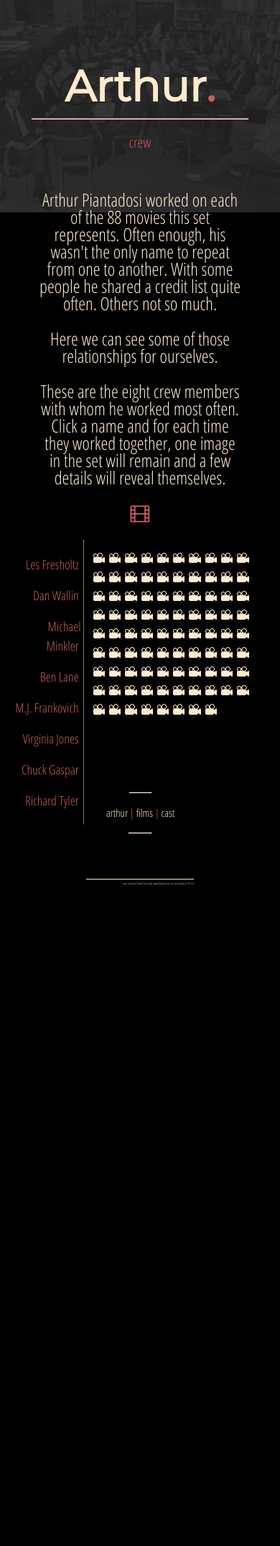
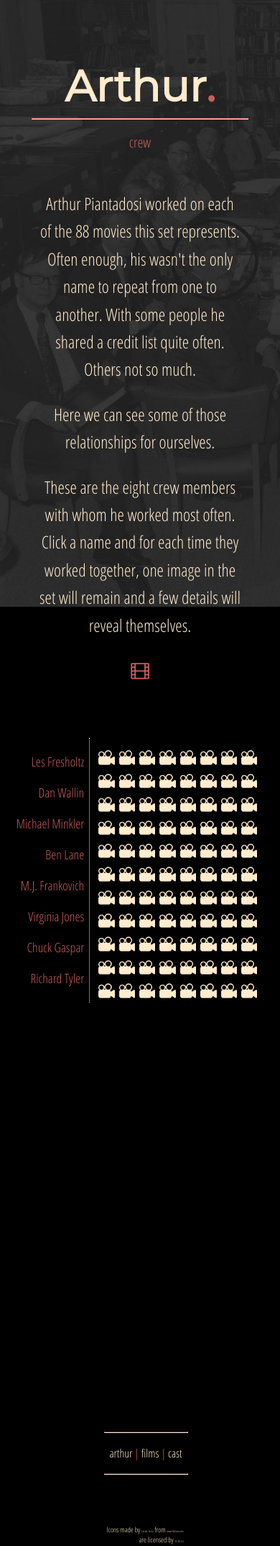
Before and after one commit to thejqs/doe, a Django app: page /crew/ in a window 390 px wide. Shown: the whole page at 72% size. Before the commit the page ends 1230 px from the top, so only its background shows below. Run offline with Django 3.2, Linux system fonts and the light colour scheme; some libraries are stand-ins or nearby versions.

Commit message:
rewrote media queries for new styles

```diff
--- a/main/static/css/crew.css
+++ b/main/static/css/crew.css
@@ -15,13 +15,17 @@ body {
 
 .crew-text {
     color: #FFEBCD;
-    width: 50%;
+    width: 55%;
     display: block;
     text-align: center;
-    font-size: 25px;
+    font-size: 150%;
     font-family: "Open Sans Condensed", sans-serif;
     margin: auto;
     margin-bottom: 6%;
+}
+
+.crew-text p {
+    line-height: 160%;
 }
 
 .camera-set {
@@ -119,6 +119,33 @@ body {
     font-size: 15px;
 }
 
+.arthur-choice-crew {
+    margin-left: 35%;
+    margin-top: 55%;
+    padding-bottom: 2%;
+    text-align: center;
+    color: #CD5C5C;
+    font-family: "Open Sans Condensed", "Arial Narrow", sans-serif;
+    width: 30%;
+    position: absolute;
+}
+
+.footer-crew {
+    font-family: "Open Sans Condensed", "Arial Narrow", sans-serif;
+    font-size: 10px;
+    width: 95%;
+    text-align: right;
+    color: #FFEBCD;
+    bottom: -100%;
+    padding-bottom: 2px;
+    position: absolute;
+}
+
+.footer-link {
+    text-decoration: none;
+    color: #FFEBCD;
+}
+
 /*.of-note-black {
     text-decoration: none;
     color: #CD5C5C;
@@ -201,47 +292,93 @@ body {
 
     .crew-text {
         width: 80%;
+        margin-bottom: 10%;
     }
 
     .crew-name {
-        font-size: 18px;
+        font-size: 110%;
     }
 
     .crew-name-black {
-        font-size: 18px;
+        font-size: 110%;
     }
 
     .crew-name:hover {
-        font-size: 18px;
+        font-size: 110%;
+    }
+
+    .arthur-choice-crew {
+        margin-top: 110%;
     }
 
     body {
         background-size: 235%;
     }
+
 }
+
+@media only screen and (min-width: 421px) and (max-width: 589px) {
+
+    .camera-set img {
+        width: 8%;
+    }
+
+    .camera-set {
+        width: 65%;
+    }
+
+    .crew-name {
+        font-size: 110%;
+    }
+
+    .crew-name-black {
+        font-size: 110%;
+    }
+
+    .crew-name:hover {
+        font-size: 110%;
+    }
+
+    .arthur-choice-crew {
+        margin-top: 225%;
+        margin-bottom: 5%;
+    }
+
+    body {
+        background-size: 250%;
+    }
+
+    .crew-coworkers {
+        margin-right: .5%;
+        width: 25%;
+        margin-left: 2%;
+    }
+
+}
+
 
 @media only screen and (min-width: 320px) and (max-width: 420px) {
 
     .crew-text {
         width: 75%;
+        margin-bottom: 20%;
     }
 
 
     .camera-set {
-        width: 65%;
+        width: 63%;
         margin-bottom: 25%;
     }
 
-
- /*   .camera-set img {
-        height: 23px;
-    }*/
+    .camera-set img {
+        width: 9.5%;
+    }
 
 
     .crew-coworkers {
         /*border: 1px solid blue;*/
-        margin-left: 2%;
-        width: 25%;
+        margin-left: 1%;
+        width: 28%;
     }
 
     .crew-name {
@@ -267,12 +404,13 @@ body {
         font-size: 12px
     }
 
-/*    .of-note {
-        font-size: 15px;
+    .arthur-choice-crew {
+        margin-top: 245%;
     }
 
-    .coworker-of-note {
-        font-size: 10px;
-    }*/
+    body {
+        background-size: 300%;
+    }
+
 
 }
--- a/main/static/css/doe_backup.css
+++ b/main/static/css/doe_backup.css
@@ -70,25 +70,26 @@ p {
     margin: auto;
 }
 
+.doe-text p {
+    line-height: 150%;
+}
+
 span {
     display: inline-block;
     text-align: center;
     color: #CD5C5C;
 }
 
-.footer {
+/*.footer {
     font-family: "Open Sans Condensed", "Arial Narrow", sans-serif;
     font-size: 10px;
-    width: 40%;
+    width: 95%;
     text-align: right;
-    margin-left: 30%;
     color: #FFEBCD;
+    bottom: -100%;
     padding-bottom: 2px;
-    line-height: 12px;
-    bottom: 0;
-    border-top: 1px solid #FFEBCD;
-    position: relative;
-}
+    position: absolute;
+}*/
 
 .footer-link {
     text-decoration: none;
@@ -102,7 +103,7 @@ span {
     }
 
     .doe-text {
-        width: 65%;
+        width: 60%;
     }
 
 }
--- a/main/static/css/movies.css
+++ b/main/static/css/movies.css
@@ -21,11 +21,6 @@ ul li:before {
 .movie-details {
     display: none;
 }
-
-/*.coworker-details {
-    display: none;
-}*/
-
 
 .movie-details-inner {
     position: absolute;
--- a/main/templates/cast.html
+++ b/main/templates/cast.html
@@ -322,13 +322,14 @@
 
 
 
-        <div class="arthur-choice">
+        <div class="arthur-choice-cast">
                 <hr style="border-top: 1px dotted">
                 <p><a class="arthur-link" href="../">arthur</a> | <a class="arthur-link" href="/movies/">films</a>
                  | <a class="arthur-link" href="/crew/">crew</a></p>
                 <hr style="border-top: 1px dotted">
+                <div class="footer-crew">Icons made by <a class="footer-link" href="http://www.flaticon.com/authors/catalin-fertu" title="Catalin Fertu">Catalin Fertu</a> from <a class="footer-link" href="http://www.flaticon.com" title="Flaticon">www.flaticon.com</a> are licensed by <a class="footer-link" href="http://creativecommons.org/licenses/by/3.0/" title="Creative Commons BY 3.0">CC BY 3.0</a></div>
                 </div>
 
 
-{% include 'footer.html' %}
+
 {% endblock %}
--- a/main/templates/crew.html
+++ b/main/templates/crew.html
@@ -172,14 +172,18 @@
 
 
 
-    <div class="arthur-choice">
+    <div class="arthur-choice-crew">
         <hr style="border-top: 1px dotted">
                 <p><a class="arthur-link" href="../">arthur</a> | <a class="arthur-link" href="/movies/">films</a>
                  | <a class="arthur-link" href="/cast/">cast</a></p>
         <hr style="border-top: 1px dotted">
+            <div class="footer-crew">Icons made by <a class="footer-link" href="http://www.flaticon.com/authors/catalin-fertu" title="Catalin Fertu">Catalin Fertu</a> from <a class="footer-link" href="http://www.flaticon.com" title="Flaticon">www.flaticon.com</a> are licensed by <a class="footer-link" href="http://creativecommons.org/licenses/by/3.0/" title="Creative Commons BY 3.0">CC BY 3.0</a></div>
+
         </div>
+
         </div>
 
 
-{% include 'footer.html' %}
+
+
 {% endblock %}
```
Also changed, not shown: other parts of main/static/css/crew.css (+81 -21 lines), main/static/css/cast.css (+33 -3 lines).
